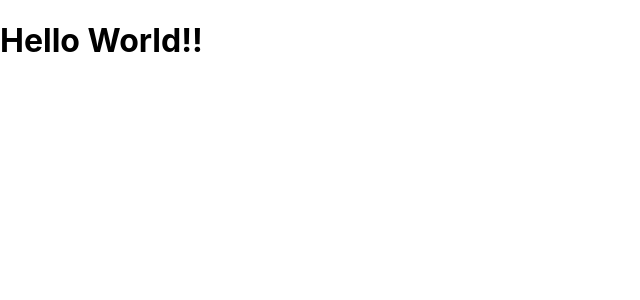
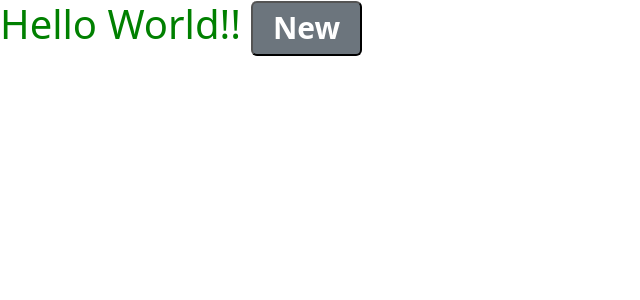
Before and after one commit to PauloBernardo/saper-front-end, a React (Create React App) app in the folder my-app/: page / in a window 1280 px wide. Shown: the top 300 px of the page, without its empty margins (0-640 px from the left). Built offline with nearby package versions, Linux system fonts and the light colour scheme.

Commit message:
Adicionando bootstrap e sass

```diff
--- a/my-app/package.json
+++ b/my-app/package.json
@@ -10,9 +10,12 @@
     "@types/node": "^16.18.16",
     "@types/react": "^18.0.28",
     "@types/react-dom": "^18.0.11",
+    "bootstrap": "^5.2.3",
     "react": "^18.2.0",
+    "react-bootstrap": "^2.7.2",
     "react-dom": "^18.2.0",
     "react-scripts": "5.0.1",
+    "sass": "^1.59.3",
     "typescript": "^4.9.5",
     "web-vitals": "^2.1.4"
   },
--- a/my-app/src/App.css
+++ b/my-app/src/App.css
@@ -1,38 +1,42 @@
-.App {
-  text-align: center;
+/*.App {*/
+/*  text-align: center;*/
+/*}*/
+
+/*.App-logo {*/
+/*  height: 40vmin;*/
+/*  pointer-events: none;*/
+/*}*/
+
+/*@media (prefers-reduced-motion: no-preference) {*/
+/*  .App-logo {*/
+/*    animation: App-logo-spin infinite 20s linear;*/
+/*  }*/
+/*}*/
+
+/*.App-header {*/
+/*  background-color: #282c34;*/
+/*  min-height: 100vh;*/
+/*  display: flex;*/
+/*  flex-direction: column;*/
+/*  align-items: center;*/
+/*  justify-content: center;*/
+/*  font-size: calc(10px + 2vmin);*/
+/*  color: white;*/
+/*}*/
+
+/*.App-link {*/
+/*  color: #61dafb;*/
+/*}*/
+
+/*@keyframes App-logo-spin {*/
+/*  from {*/
+/*    transform: rotate(0deg);*/
+/*  }*/
+/*  to {*/
+/*    transform: rotate(360deg);*/
+/*  }*/
+/*}*/
+
+h1 {
+  color: green;
 }
-
-.App-logo {
-  height: 40vmin;
-  pointer-events: none;
-}
-
-@media (prefers-reduced-motion: no-preference) {
-  .App-logo {
-    animation: App-logo-spin infinite 20s linear;
-  }
-}
-
-.App-header {
-  background-color: #282c34;
-  min-height: 100vh;
-  display: flex;
-  flex-direction: column;
-  align-items: center;
-  justify-content: center;
-  font-size: calc(10px + 2vmin);
-  color: white;
-}
-
-.App-link {
-  color: #61dafb;
-}
-
-@keyframes App-logo-spin {
-  from {
-    transform: rotate(0deg);
-  }
-  to {
-    transform: rotate(360deg);
-  }
-}
--- a/my-app/src/App.tsx
+++ b/my-app/src/App.tsx
@@ -1,6 +1,9 @@
 import React from 'react';
+import {Badge} from "react-bootstrap";
 import logo from './logo.svg';
 import './App.css';
+
+import 'bootstrap/dist/css/bootstrap.min.css';
 
 function App() {
   return (
@@ -20,7 +23,9 @@ function App() {
     //     </a>
     //   </header>
     // </div>
-      <h1>Hello World!!</h1>
+      <h1>Hello World!! {' '} <Badge bg="secondary" as="button">
+        New
+      </Badge></h1>
   );
 }
 
```
Also changed, not shown: 1 other file (tests, documents, lock files or other folders).
